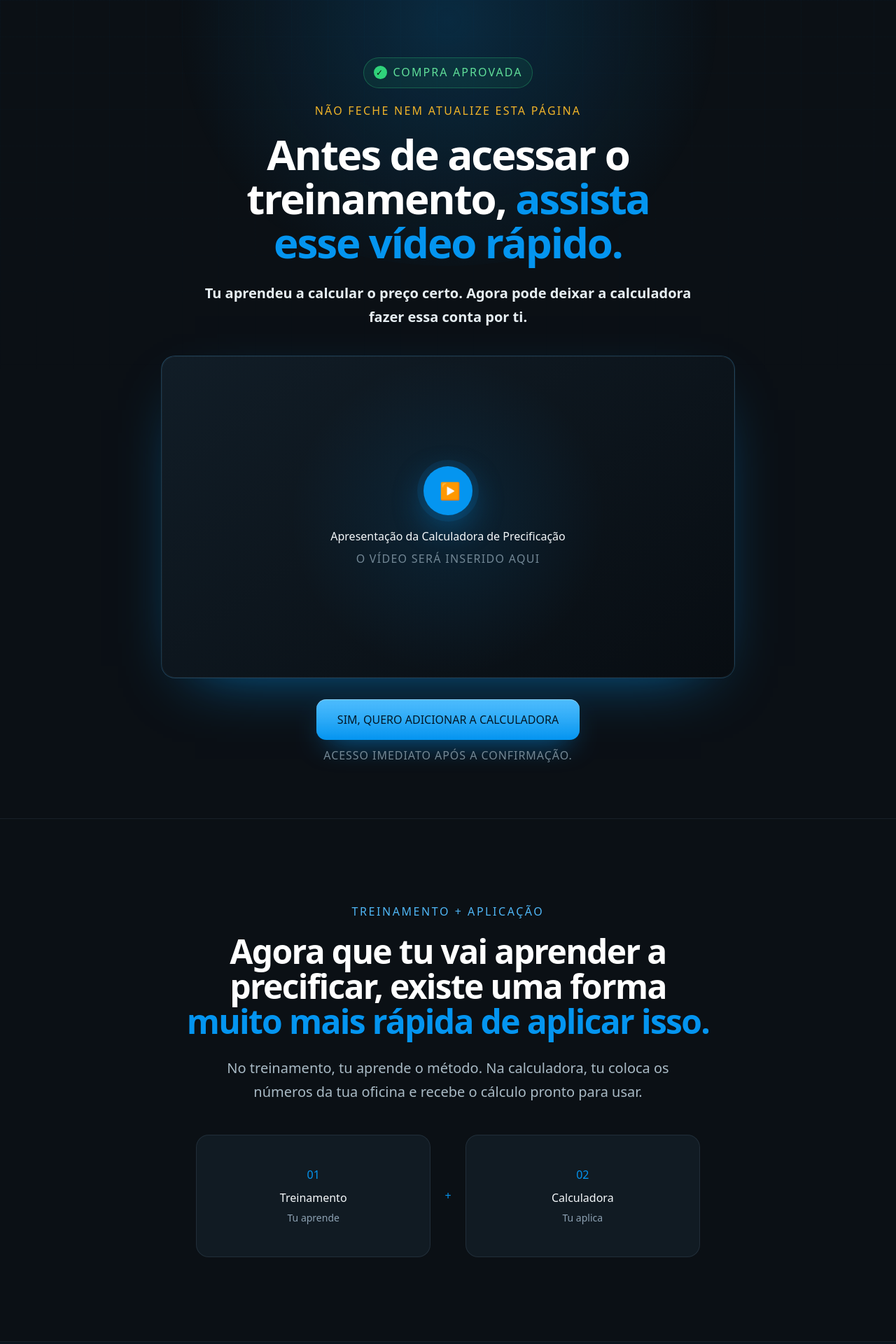
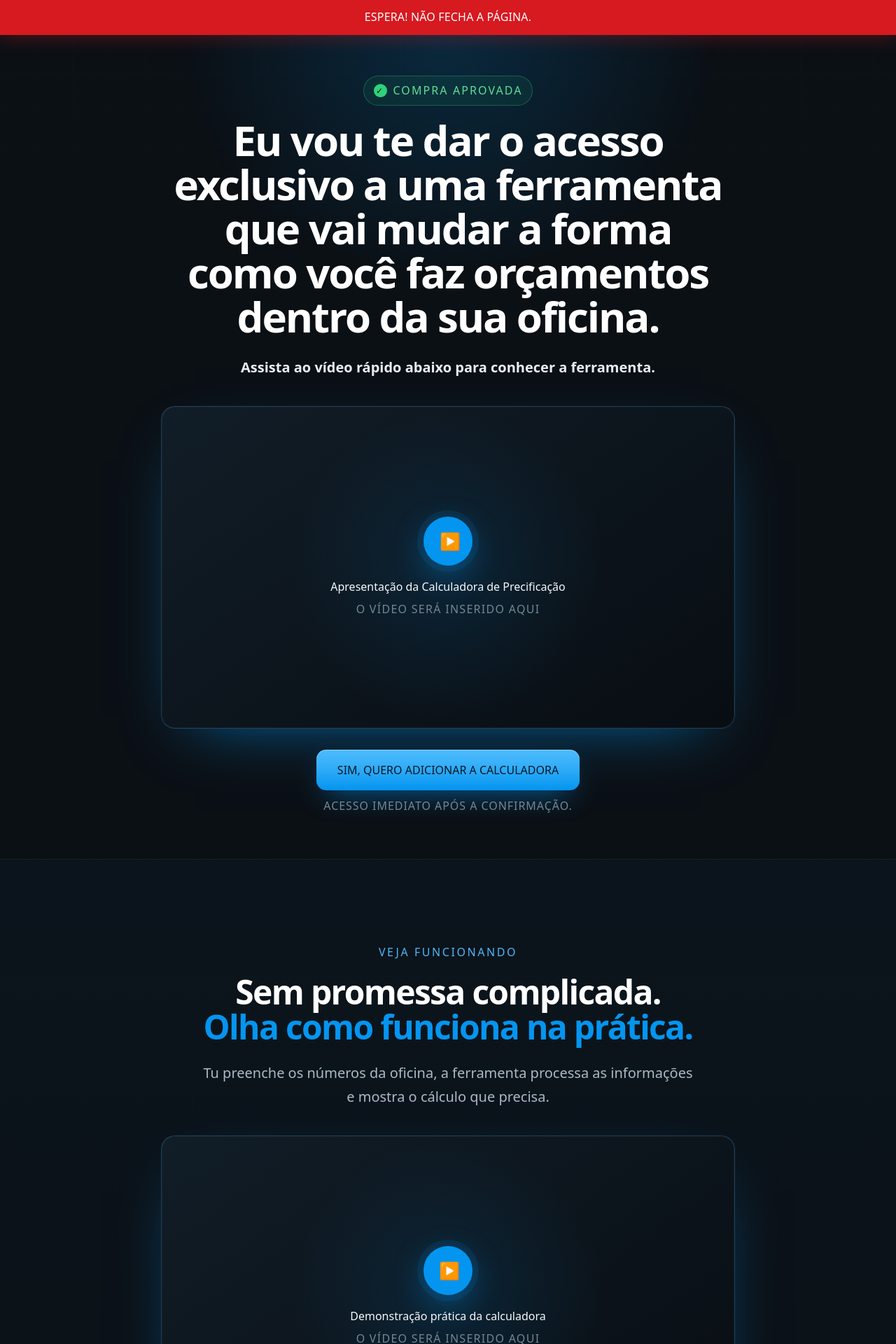
Before and after one commit to cezarhlima1/diegomensor, a Next.js app: page /up in a window 1280 px wide. Shown: the top 1920 px of the page at 70% size. Built offline with nearby package versions, Linux system fonts and the light colour scheme.

Commit message:
página upsell

```diff
--- a/app/up/page.tsx
+++ b/app/up/page.tsx
@@ -47,29 +47,16 @@ export default function UpsellPage() {
   return (
     <main className={styles.page}>
       <div className={styles.glow} aria-hidden="true" />
+      <div className={styles.warningBar}>Espera! Não fecha a página.</div>
 
       <section className={styles.hero}>
         <div className={styles.wrap}>
           <div className={styles.approved}><span>✓</span> Compra aprovada</div>
-          <p className={styles.attention}>Não feche nem atualize esta página</p>
-          <h1>Antes de acessar o treinamento, <em>assista esse vídeo rápido.</em></h1>
-          <p className={styles.promise}>Tu aprendeu a calcular o preço certo. Agora pode deixar a calculadora fazer essa conta por ti.</p>
+          <h1>Eu vou te dar o acesso exclusivo a uma ferramenta que vai mudar a forma como você faz orçamentos dentro da sua oficina.</h1>
+          <p className={styles.promise}>Assista ao vídeo rápido abaixo para conhecer a ferramenta.</p>
           <VideoFrame url={VSL_URL} label="Apresentação da Calculadora de Precificação" />
           <a className={styles.primaryCta} href="#oferta">Sim, quero adicionar a calculadora</a>
           <p className={styles.microcopy}>Acesso imediato após a confirmação.</p>
-        </div>
-      </section>
-
-      <section className={styles.section}>
-        <div className={styles.wrap}>
-          <span className={styles.eyebrow}>Treinamento + aplicação</span>
-          <h2>Agora que tu vai aprender a precificar, existe uma forma <em>muito mais rápida de aplicar isso.</em></h2>
-          <p className={styles.lead}>No treinamento, tu aprende o método. Na calculadora, tu coloca os números da tua oficina e recebe o cálculo pronto para usar.</p>
-          <div className={styles.formula}>
-            <div><span>01</span><strong>Treinamento</strong><small>Tu aprende</small></div>
-            <b>+</b>
-            <div><span>02</span><strong>Calculadora</strong><small>Tu aplica</small></div>
-          </div>
         </div>
       </section>
 
@@ -79,33 +66,6 @@ export default function UpsellPage() {
           <h2>Sem promessa complicada. <em>Olha como funciona na prática.</em></h2>
           <p className={styles.lead}>Tu preenche os números da oficina, a ferramenta processa as informações e mostra o cálculo que precisa.</p>
           <VideoFrame url={DEMO_URL} label="Demonstração prática da calculadora" />
-        </div>
-      </section>
-
-      <section className={styles.section}>
-        <div className={styles.wrap}>
-          <span className={styles.eyebrow}>O trabalho que tu ganha de volta</span>
-          <h2>Tu pode fazer tudo manualmente. <em>Ou pode simplificar.</em></h2>
-          <div className={styles.comparison}>
-            <article className={styles.without}>
-              <div className={styles.cardLabel}>Sem a calculadora</div>
-              <ul>
-                <li>Aprende o método</li>
-                <li>Pega todos os números</li>
-                <li>Faz e confere as contas</li>
-                <li>Recalcula quando os custos mudam</li>
-              </ul>
-            </article>
-            <article className={styles.with}>
-              <div className={styles.cardLabel}>Com a calculadora</div>
-              <ul>
-                <li>Coloca os números</li>
-                <li>Recebe o cálculo</li>
-                <li>Atualiza quando precisar</li>
-                <li>Aplica com mais agilidade</li>
-              </ul>
-            </article>
-          </div>
         </div>
       </section>
 
```
Also changed, not shown: app/up/up.module.css.
